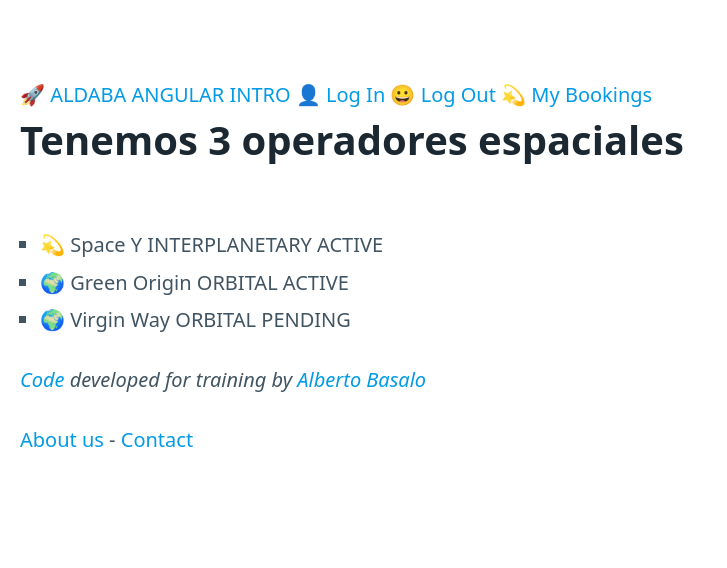
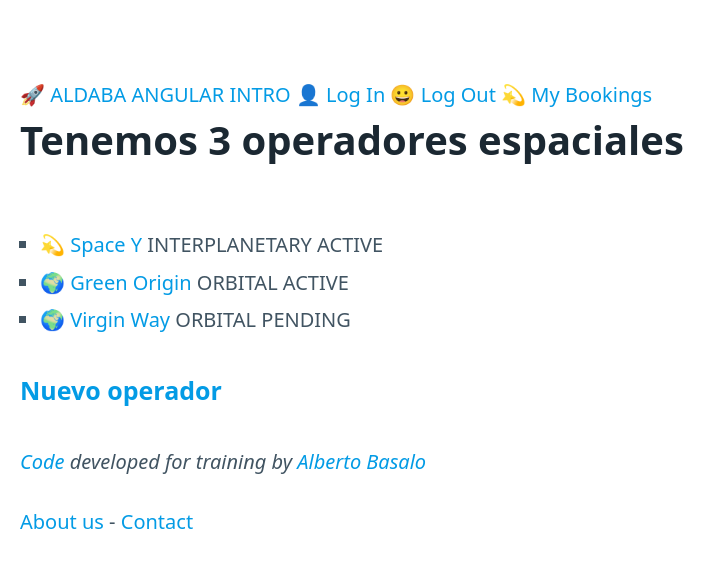
Before and after one commit to Esmoris/Aldaba-Angular-Intro, an Angular app: page /operators in a window 1280 px wide. Shown: the top 568 px of the page, without its empty margins (0-727 px from the left). Built offline with nearby package versions, Linux system fonts and the light colour scheme.

Commit message:
feat: operator detail view

```diff
--- /dev/null
+++ b/src/app/operators/new-operator/new-operator-routing.module.ts
@@ -0,0 +1,12 @@
+import { NgModule } from '@angular/core';
+import { Routes, RouterModule } from '@angular/router';
+
+import { NewOperatorComponent } from './new-operator.component';
+
+const routes: Routes = [{ path: '', component: NewOperatorComponent }];
+
+@NgModule({
+  imports: [RouterModule.forChild(routes)],
+  exports: [RouterModule]
+})
+export class NewOperatorRoutingModule { }
--- /dev/null
+++ b/src/app/operators/new-operator/new-operator.component.html
@@ -0,0 +1 @@
+<p>new-operator works!</p>
--- /dev/null
+++ b/src/app/operators/new-operator/new-operator.component.ts
@@ -0,0 +1,15 @@
+import { Component, OnInit } from '@angular/core';
+
+@Component({
+  selector: 'app-new-operator',
+  templateUrl: './new-operator.component.html',
+  styleUrls: ['./new-operator.component.css']
+})
+export class NewOperatorComponent implements OnInit {
+
+  constructor() { }
+
+  ngOnInit(): void {
+  }
+
+}
--- a/src/app/operators/operators-routing.module.ts
+++ b/src/app/operators/operators-routing.module.ts
@@ -1,12 +1,15 @@
-import { NgModule } from '@angular/core';
-import { Routes, RouterModule } from '@angular/router';
+import { NgModule } from "@angular/core";
+import { RouterModule, Routes } from "@angular/router";
+import { OperatorsComponent } from "./operators.component";
 
-import { OperatorsComponent } from './operators.component';
-
-const routes: Routes = [{ path: '', component: OperatorsComponent }];
+const routes: Routes = [
+  { path: "", component: OperatorsComponent },
+  { path: "new", loadChildren: () => import("./new-operator/new-operator.module").then((m) => m.NewOperatorModule) },
+  { path: ":id", loadChildren: () => import("./view-operator/view-operator.module").then((m) => m.ViewOperatorModule) },
+];
 
 @NgModule({
   imports: [RouterModule.forChild(routes)],
-  exports: [RouterModule]
+  exports: [RouterModule],
 })
-export class OperatorsRoutingModule { }
+export class OperatorsRoutingModule {}
--- a/src/app/operators/operators.component.html
+++ b/src/app/operators/operators.component.html
@@ -2,7 +2,12 @@
 <ul>
   <li *ngFor="let operator of operators"
       [class]="getOperatorClass(operator) ">
-    <span>{{ getOperatorIcon(operator) }}</span> {{ operator.name }} {{ operator.range }} {{
-    operator.status }}
+
+    <span>{{ getOperatorIcon(operator) }}</span>
+    <a [routerLink]="operator.id"> {{ operator.name }} </a>
+    {{ operator.range }}
+    {{ operator.status }}
+
   </li>
 </ul>
+<h4><a routerLink="new">Nuevo operador</a></h4>
--- /dev/null
+++ b/src/app/operators/view-operator/view-operator-routing.module.ts
@@ -0,0 +1,12 @@
+import { NgModule } from '@angular/core';
+import { Routes, RouterModule } from '@angular/router';
+
+import { ViewOperatorComponent } from './view-operator.component';
+
+const routes: Routes = [{ path: '', component: ViewOperatorComponent }];
+
+@NgModule({
+  imports: [RouterModule.forChild(routes)],
+  exports: [RouterModule]
+})
+export class ViewOperatorRoutingModule { }
--- /dev/null
+++ b/src/app/operators/view-operator/view-operator.component.html
@@ -0,0 +1,3 @@
+<h1> {{ operator.name }} </h1>
+<p>{{ operator.range }}</p>
+<p>{{ operator.status }}</p>
--- /dev/null
+++ b/src/app/operators/view-operator/view-operator.component.ts
@@ -0,0 +1,20 @@
+import { Component, OnInit } from "@angular/core";
+import { ActivatedRoute } from "@angular/router";
+import { OPERATORS } from "src/app/data/astro_bookings";
+import { Operator } from "src/app/models/operator";
+
+@Component({
+  selector: "app-view-operator",
+  templateUrl: "./view-operator.component.html",
+  styleUrls: ["./view-operator.component.css"],
+})
+export class ViewOperatorComponent implements OnInit {
+  public operator: Operator;
+
+  constructor(route: ActivatedRoute) {
+    const operatorId = route.snapshot.params["id"];
+    const operators: Operator[] = OPERATORS;
+    this.operator = operators.find((o) => o.id === operatorId);
+  }
+  ngOnInit(): void {}
+}
```
Also changed, not shown: src/app/operators/new-operator/new-operator.module.ts (added, +15 -0 lines), src/app/operators/view-operator/view-operator.module.ts (added, +15 -0 lines), src/app/operators/new-operator/new-operator.component.css (added), src/app/operators/view-operator/view-operator.component.css (added), 2 other files (tests, documents, lock files or other folders).
